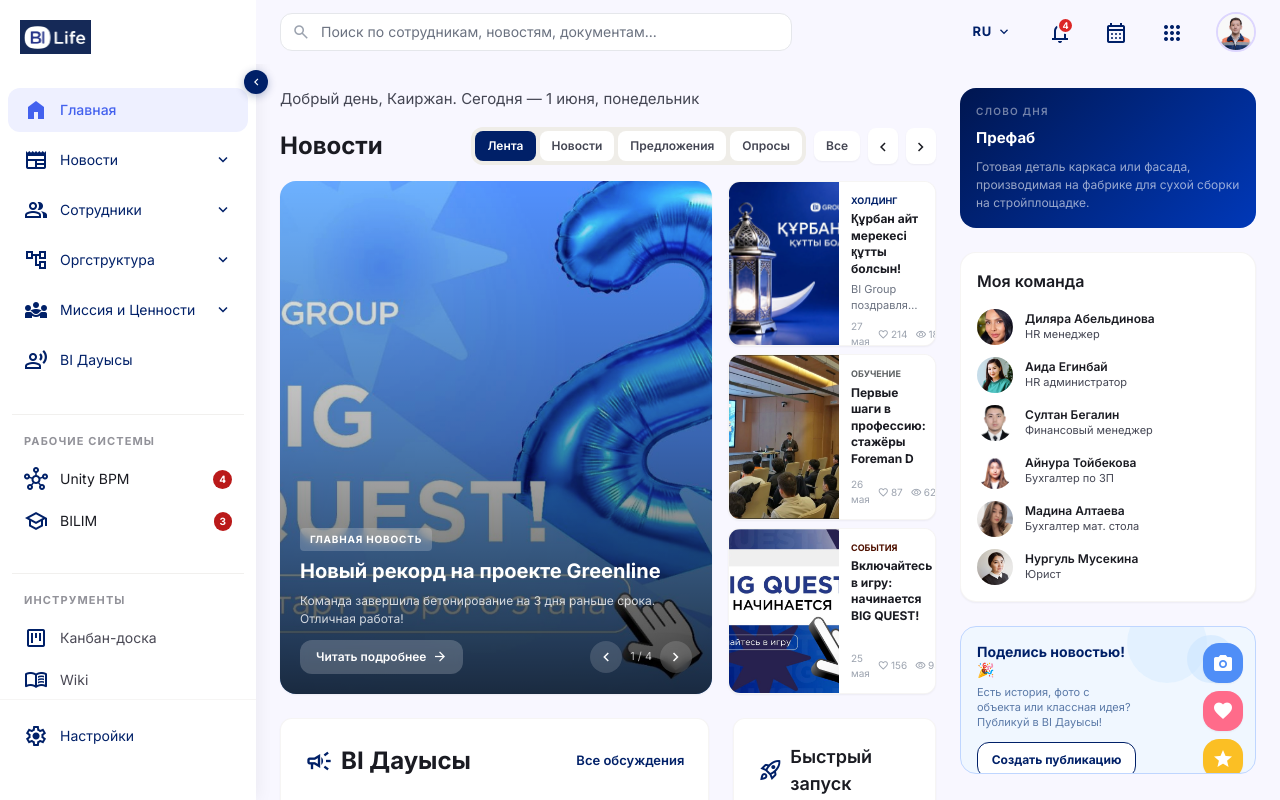
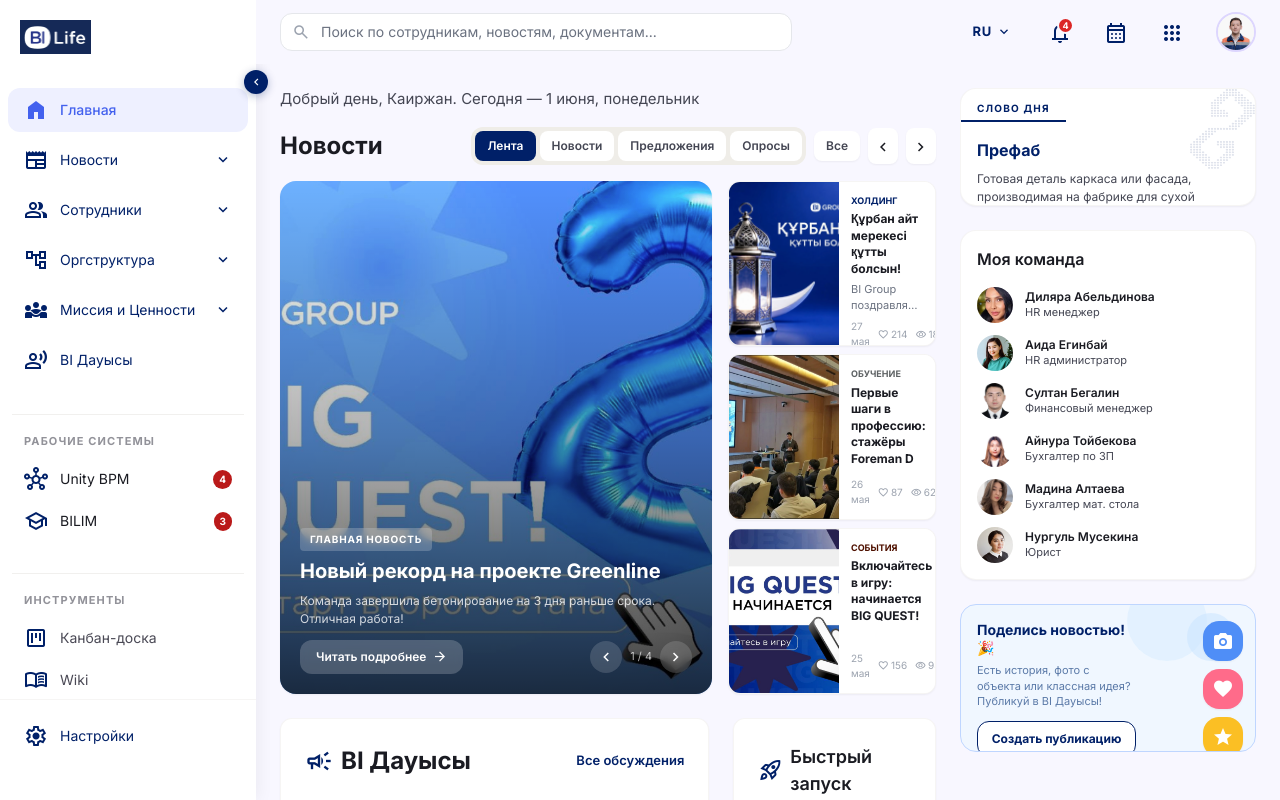
Before and after one commit to bekkairzhan-eng/Projects, a React (Vite) app in the folder stitch-life/: page / in a window 1280 px wide. Shown: the top 800 px of the page. Built offline with nearby package versions, Linux system fonts and the light colour scheme.

Commit message:
feat: Слово дня — белый фон, тёмно-синий текст, узор word2 в правом углу

```diff
--- a/stitch-life/src/components/RightPanel.jsx
+++ b/stitch-life/src/components/RightPanel.jsx
@@ -183,14 +183,36 @@
       )}
 
       {/* Слово дня */}
-      <div className="rounded-2xl p-4 text-white mb-6" style={{ background: 'linear-gradient(135deg, #001650 0%, #0038b8 100%)' }}>
-        <p className="font-semibold uppercase mb-2" style={{ fontSize: 10, letterSpacing: '0.12em', color: 'rgba(255,255,255,0.45)' }}>
-          Слово дня
-        </p>
-        <p className="font-bold mb-2" style={{ fontSize: 15, color: '#fff' }}>Префаб</p>
-        <p className="leading-relaxed" style={{ fontSize: 12, color: 'rgba(255,255,255,0.6)', lineHeight: '18px' }}>
-          Готовая деталь каркаса или фасада, производимая на фабрике для сухой сборки на стройплощадке.
-        </p>
+      <div className="rounded-2xl mb-6 overflow-hidden border border-outline-variant/20 shadow-sm relative" style={{ background: '#fff' }}>
+        {/* Узор в правом верхнем углу */}
+        <div
+          className="absolute top-0 right-0 pointer-events-none"
+          style={{
+            width: 80,
+            height: 80,
+            backgroundColor: '#002068',
+            opacity: 0.12,
+            WebkitMaskImage: 'url(/word2.png)',
+            maskImage: 'url(/word2.png)',
+            WebkitMaskSize: 'contain',
+            maskSize: 'contain',
+            WebkitMaskRepeat: 'no-repeat',
+            maskRepeat: 'no-repeat',
+            WebkitMaskPosition: 'top right',
+            maskPosition: 'top right',
+          }}
+        />
+        <div className="px-4 pt-3 pb-1" style={{ borderBottom: '2px solid #002068', display: 'inline-block' }}>
+          <p className="font-bold uppercase" style={{ fontSize: 10, letterSpacing: '0.12em', color: '#002068' }}>
+            Слово дня
+          </p>
+        </div>
+        <div className="p-4">
+          <p className="font-bold mb-2" style={{ fontSize: 16, color: '#002068' }}>Префаб</p>
+          <p className="leading-relaxed" style={{ fontSize: 12, color: '#444653', lineHeight: '18px' }}>
+            Готовая деталь каркаса или фасада, производимая на фабрике для сухой сборки на стройплощадке.
+          </p>
+        </div>
       </div>
 
       {/* Моя команда */}
```
Also changed, not shown: stitch-life/public/word1.png (added), stitch-life/public/word2.png (added).
